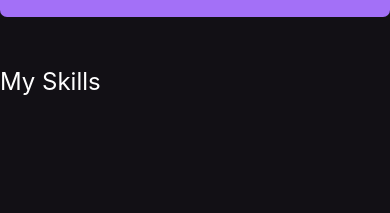
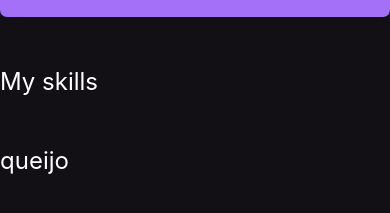
Before and after one commit to wesAlves/ignite-react-native-myskills, a React Native app: screen / in a window 390 px wide. Shown: the part 153-366 px from the top of the page. Built offline with nearby package versions, Linux system fonts and the light colour scheme.

Commit message:
adding new skill

```diff
--- a/src/pages/Home.js
+++ b/src/pages/Home.js
@@ -1,4 +1,4 @@
-import React from 'react';
+import React, {useState} from 'react';
 import {
   View,
   Text,
@@ -10,18 +10,38 @@ import {
 } from 'react-native';
 
 export const Home = () => {
+  const [newSkill, setNewSkill] = useState('');
+
+  const [mySkills, setMySkills] = useState(['queijo']);
+
+  const addSkillHandle = () => {
+    const skill = newSkill;
+
+    setMySkills([...mySkills, skill]);
+  };
+
   return (
     <SafeAreaView style={styles.container}>
       <Text style={styles.title}>Welcome</Text>
+
       <TextInput
         style={styles.input}
         placeholder="New Skill"
         placeholderTextColor="#555"
+        onChangeText={setNewSkill}
       />
-      <TouchableOpacity style={styles.button} activeOpacity={0.7}>
+
+      <TouchableOpacity
+        style={styles.button}
+        activeOpacity={0.7}
+        onPress={addSkillHandle}>
         <Text style={styles.buttonText}>Add new</Text>
       </TouchableOpacity>
-      <Text style={[styles.title, {marginTop: 50}]}>My Skills</Text>
+
+      <Text style={[styles.title, {marginTop: 50}]}>My skills</Text>
+      {mySkills.map(skill => {
+        return <Text style={[styles.title, {marginTop: 50}]}>{skill}</Text>;
+      })}
     </SafeAreaView>
   );
 };
```
